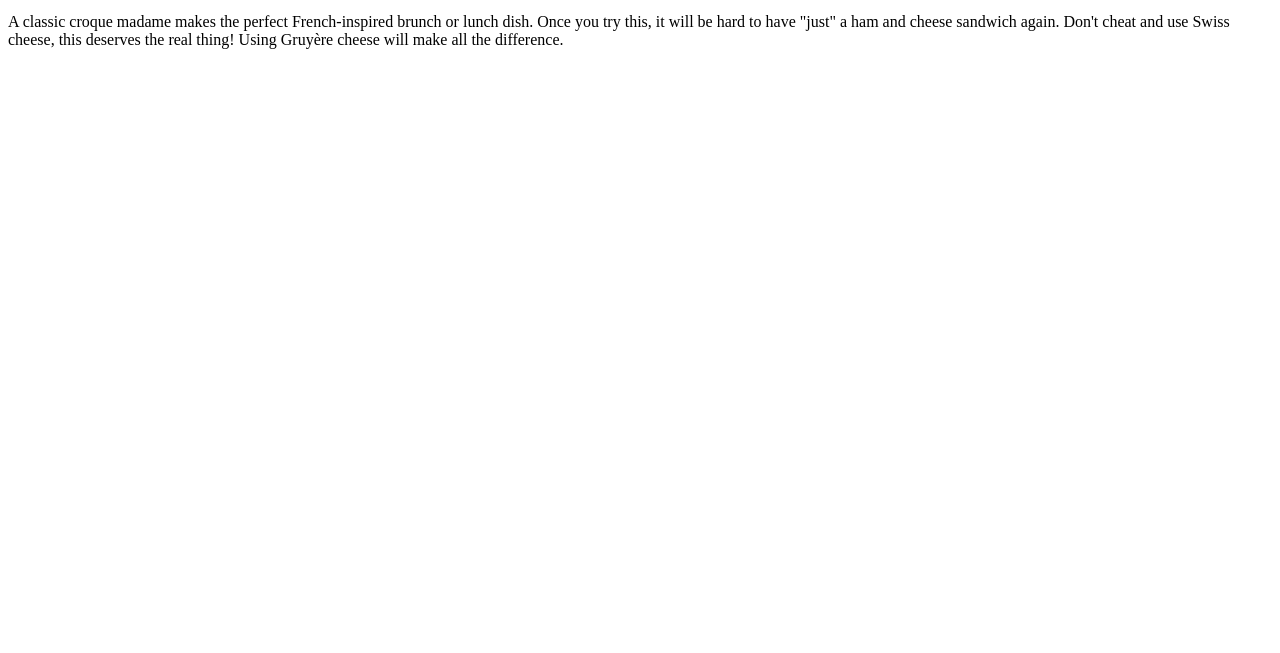
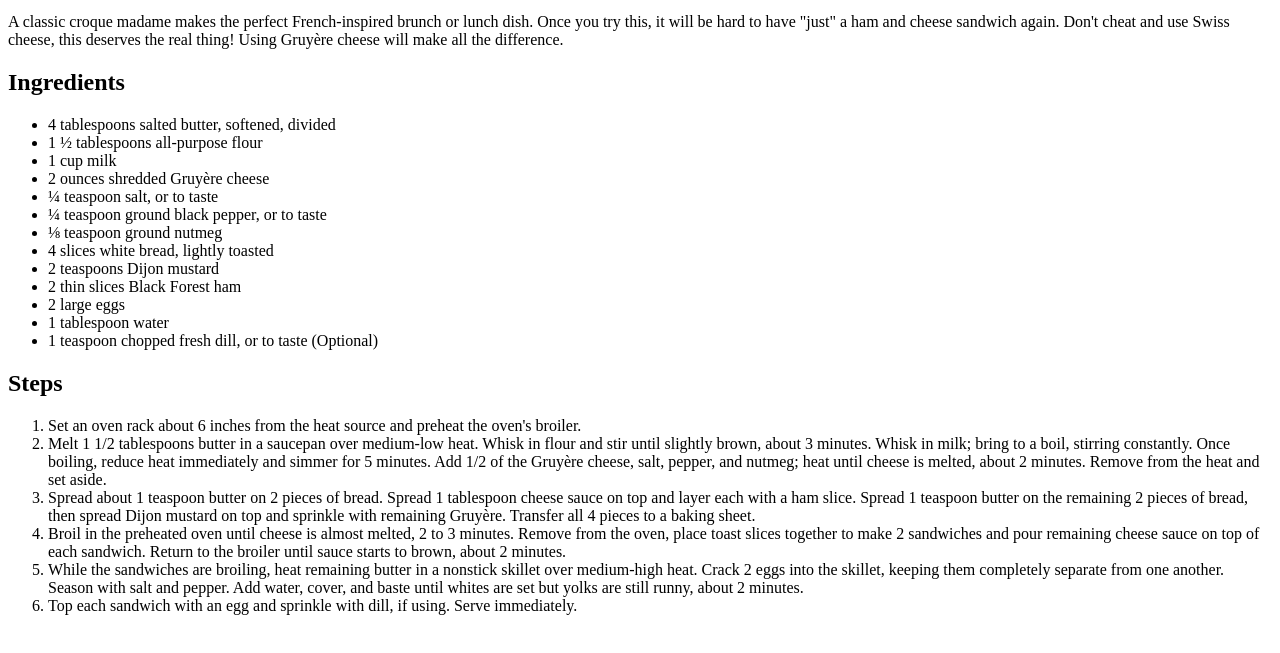
Before and after one commit to iopark/odin-recipes, a plain HTML site: page recipes/croque-madame.html in a window 1280 px wide. Shown: the part 101-754 px from the top of the page. Drawn offline with Linux system fonts and the light colour scheme.

Commit message:
Edited croque-madame.html page with ingredients and steps

```diff
--- a/recipes/croque-madame.html
+++ b/recipes/croque-madame.html
@@ -12,6 +12,40 @@
     <p>A classic croque madame makes the perfect French-inspired brunch or lunch dish. Once you try this,
         it will be hard to have "just" a ham and cheese sandwich again. Don't cheat and use Swiss cheese,
         this deserves the real thing! Using Gruyère cheese will make all the difference.</p>
-
+    <h2>Ingredients</h2>
+        <ul>
+            <li>4 tablespoons salted butter, softened, divided</li>
+            <li>1 ½ tablespoons all-purpose flour</li>
+            <li>1 cup milk</li>
+            <li>2 ounces shredded Gruyère cheese</li>
+            <li>¼ teaspoon salt, or to taste</li>
+            <li>¼ teaspoon ground black pepper, or to taste</li>
+            <li>⅛ teaspoon ground nutmeg</li>
+            <li>4 slices white bread, lightly toasted</li>
+            <li>2 teaspoons Dijon mustard</li>
+            <li>2 thin slices Black Forest ham</li>
+            <li>2 large eggs</li>
+            <li>1 tablespoon water</li>
+            <li>1 teaspoon chopped fresh dill, or to taste (Optional)</li>
+        </ul>
+    <h2>Steps</h2>
+        <ol>
+            <li>Set an oven rack about 6 inches from the heat source and preheat the oven's broiler.</li>
+            <li>Melt 1 1/2 tablespoons butter in a saucepan over medium-low heat.
+                Whisk in flour and stir until slightly brown, about 3 minutes. Whisk in milk; bring to a boil, stirring constantly. Once boiling, reduce heat immediately and simmer for 5 minutes. Add 1/2 of the Gruyère cheese, salt, pepper, and nutmeg;
+                heat until cheese is melted, about 2 minutes. Remove from the heat and set aside.</li>
+            <li>Spread about 1 teaspoon butter on 2 pieces of bread.
+                Spread 1 tablespoon cheese sauce on top and layer each with a ham slice.
+                Spread 1 teaspoon butter on the remaining 2 pieces of bread, then spread Dijon mustard on top and sprinkle with remaining Gruyère.
+                Transfer all 4 pieces to a baking sheet.</li>
+            <li>Broil in the preheated oven until cheese is almost melted, 2 to 3 minutes.
+                Remove from the oven, place toast slices together to make 2 sandwiches
+                and pour remaining cheese sauce on top of each sandwich.
+                Return to the broiler until sauce starts to brown, about 2 minutes.</li>
+            <li>While the sandwiches are broiling, heat remaining butter in a nonstick skillet over medium-high heat.
+                Crack 2 eggs into the skillet, keeping them completely separate from one another. Season with salt and pepper.
+                Add water, cover, and baste until whites are set but yolks are still runny, about 2 minutes.</li>
+            <li>Top each sandwich with an egg and sprinkle with dill, if using. Serve immediately.</li>
+        </ol>
 </body>
 </html>
```
